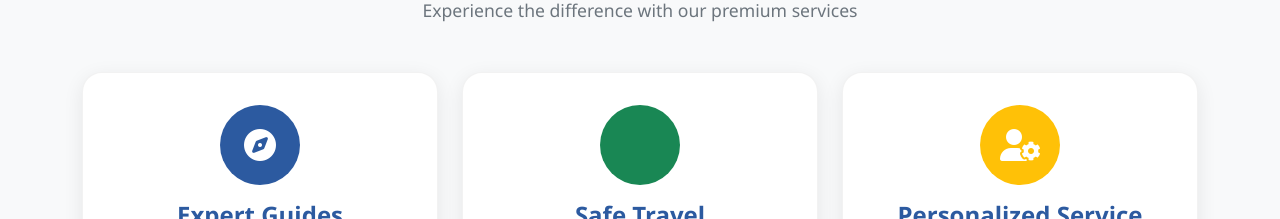
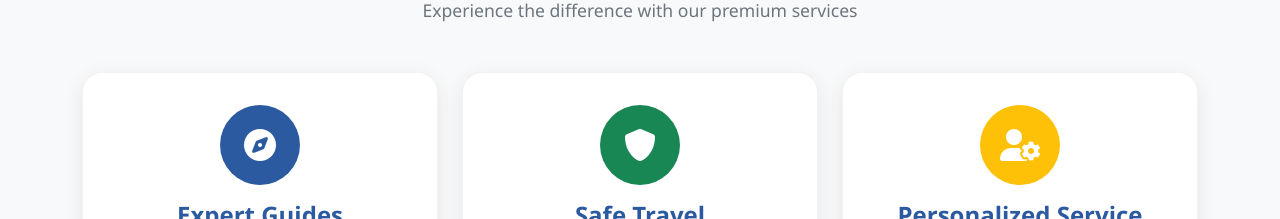
Before and after one commit to ChamikaShashipriya99/Donga-Sri-Lanka-Tourism-Website, a React (Create React App) app in the folder client/: page / in a window 1280 px wide. Shown: the part 2460-2679 px from the top of the page. Built offline with nearby package versions, Linux system fonts and the light colour scheme.

Commit message:
Update service icon on Home page: replaced the shield-check icon with shield-alt for improved visual representation of safety services. This change enhances the overall design consistency of the service cards.

```diff
--- a/client/src/pages/Home.js
+++ b/client/src/pages/Home.js
@@ -343,7 +343,7 @@ const Home = () => {
             <div className="col-lg-4 col-md-6 mb-4">
               <div className="text-center service-card">
                 <div className="service-icon-wrapper bg-success text-white rounded-circle d-flex align-items-center justify-content-center mx-auto mb-3" style={{width: '80px', height: '80px'}}>
-                  <i className="fas fa-shield-check fa-2x"></i>
+                  <i className="fas fa-shield-alt fa-2x"></i>
                 </div>
                 <h4>Safe Travel</h4>
                 <p className="text-muted">Your safety is our top priority. We ensure all destinations are thoroughly vetted.</p>
```
